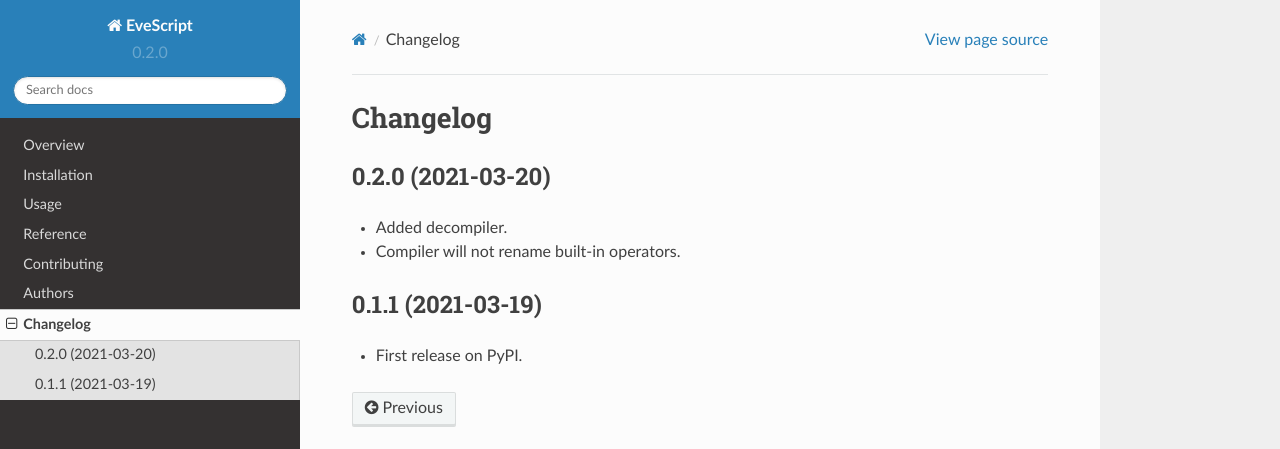
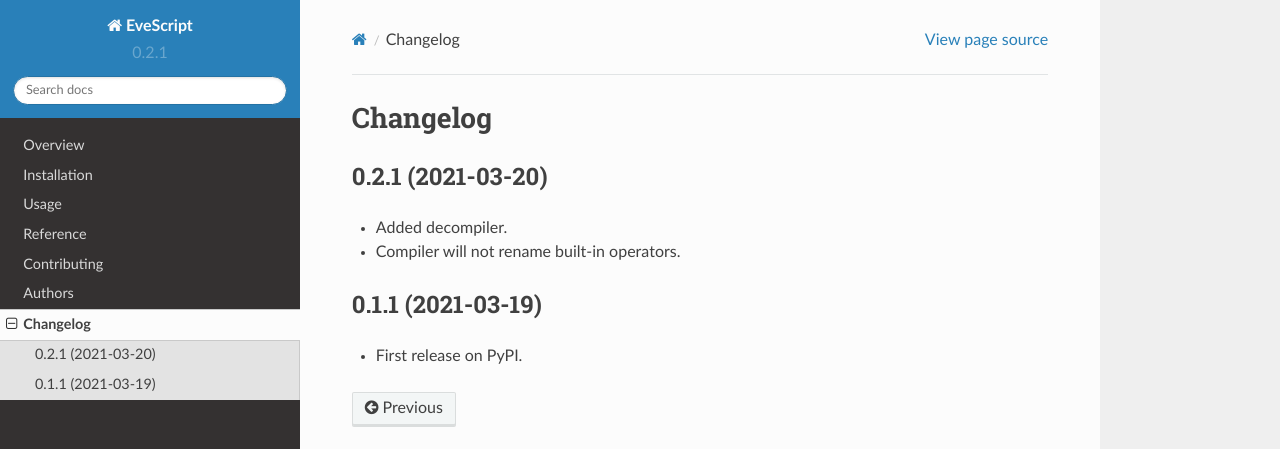
Before and after one commit to charlee/evescript, a Sphinx documentation site: the page built from docs/changelog.rst, in a window 1280 px wide. Shown: the top 449 px of the page. Built offline with Sphinx 7.4.7 and the Read the Docs theme 2.0.0, drawn with Linux system fonts in a browser that asks for light colours.

Commit message:
bumped version to 0.2.1

```diff
--- a/CHANGELOG.rst
+++ b/CHANGELOG.rst
@@ -3,7 +3,7 @@
 =========
 
 
-0.2.0 (2021-03-20)
+0.2.1 (2021-03-20)
 ------------------
 
 * Added decompiler.
--- a/README.rst
+++ b/README.rst
@@ -41,9 +41,9 @@
     :alt: Supported implementations
     :target: https://pypi.org/project/evescript
 
-.. |commits-since| image:: https://img.shields.io/github/commits-since/charlee/evescript/0.2.0.svg
+.. |commits-since| image:: https://img.shields.io/github/commits-since/charlee/evescript/0.2.1.svg
     :alt: Commits since latest release
-    :target: https://github.com/charlee/evescript/compare/0.2.0...master
+    :target: https://github.com/charlee/evescript/compare/0.2.1...master
 
 
 
--- a/docs/conf.py
+++ b/docs/conf.py
@@ -20,7 +20,7 @@
 year = '2021'
 author = 'Charlee Li'
 copyright = '{0}, {1}'.format(year, author)
-version = release = '0.2.0'
+version = release = '0.2.1'
 
 pygments_style = 'trac'
 templates_path = ['.']
--- a/setup.py
+++ b/setup.py
@@ -19,7 +19,7 @@
 
 setup(
     name='evescript',
-    version='0.2.0',
+    version='0.2.1',
     license='MIT',
     description='A simple script language for event-based automation tasks.',
     long_description='%s\n%s' % (
```
Also changed, not shown: 1 other file.
